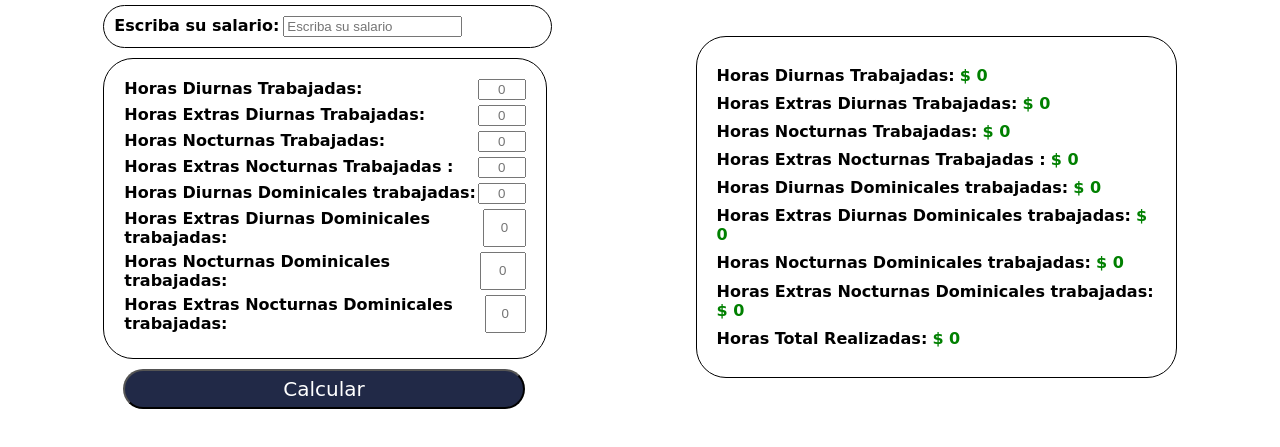
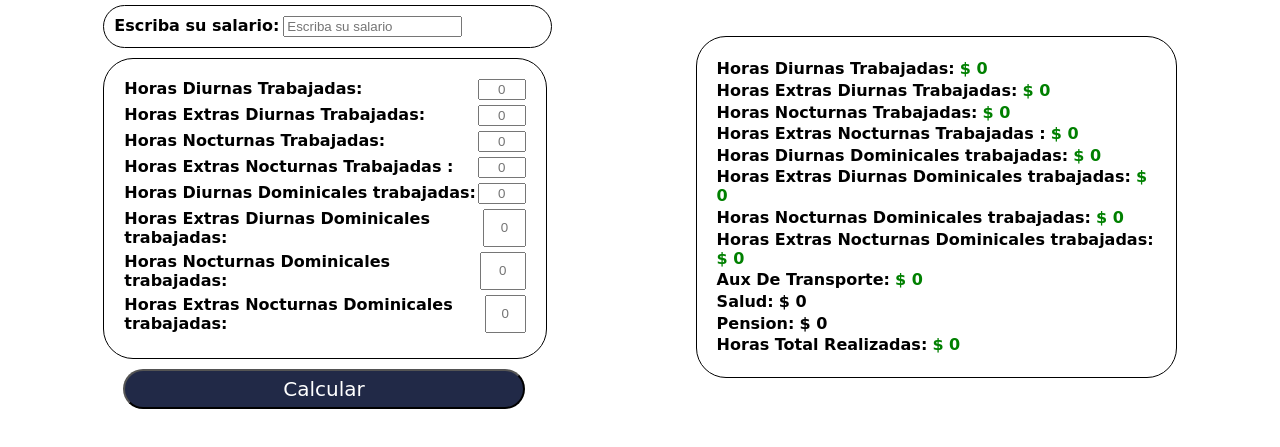
Before and after one commit to chucho49/horasextras, a plain HTML site: page Index.html in a window 1280 px wide. Shown: the part 69-516 px from the top of the page. Drawn offline with Linux system fonts and the light colour scheme; a web font is replaced by a local one.

Commit message:
Update Index.html

```diff
--- a/Index.html
+++ b/Index.html
@@ -12,7 +12,7 @@
     <link rel="preconnect" href="https://fonts.gstatic.com" crossorigin>
     <link href="https://fonts.googleapis.com/css2?family=Baloo+Chettan+2&display=swap" rel="stylesheet">
     <meta name="viewport" content="width=device-width, initial-scale=1.0">
-    <script src="main.js"></script>
+    <script src="./main.js"></script>
     <title>Calculadora De Horas Extras</title>
 </head>
 
@@ -94,50 +94,88 @@
         <div class="contenedor_2">
 
                 <span>
+
                     <label for="1">Horas Diurnas Trabajadas:</label>
                     <label class="color" id="ho_diurna_text" for="">$ 0</label>
+
                 </span>
 
                 <span>
+
                     <label for="">Horas Extras Diurnas Trabajadas:</label>
                     <label class="color" id="ho_ex_diurna_text" for="">$ 0</label>
+
                 </span>
 
                 <span>
+
                     <label for="">Horas Nocturnas Trabajadas:</label>
                     <label class="color" id="ho_noc_text" for="">$ 0</label>
+
                 </span>
 
                 <span>
+
                     <label for="">Horas Extras Nocturnas Trabajadas :</label>
                     <label class="color" id="ho_ex_noc_text" for="">$ 0</label>
+
                 </span>
 
                 <span>
+
                     <label for="">Horas Diurnas Dominicales trabajadas:</label>
                     <label class="color" id="ho_di_dominical_text" for="">$ 0</label>
+
                 </span>
 
                 <span>
+
                     <label for="">Horas Extras Diurnas Dominicales trabajadas:</label>
                     <label class="color" id="ho_ex_di_dominical_text" for="">$ 0</label>
+
                 </span>
 
                 <span>
+
                     <label for="">Horas Nocturnas Dominicales trabajadas:</label>
                     <label class="color" id="ho_noc_dominical_text" for="">$ 0</label>
+
                 </span>
 
                 <span>
+
                     <label for="">Horas Extras Nocturnas Dominicales trabajadas:</label>
                     <label class="color" id="Ho_ex_noc_dominical_text" for="">$ 0</label>
+
+                </span>
+
+                <span>
+
+                    <label for="">Aux De Transporte:</label>
+                    <label class="color" id="aux_Trans" for="">$ 0</label>
+
+                </span>
+
+                <span>
+
+                    <label for="">Salud:</label>
+                    <label class="color_deducidos" id="salud_" for="">$ 0</label>
+
+                </span>
+
+                <span>
+
+                    <label for="">Pension:</label>
+                    <label class="color_deducidos" id="pension_" for="">$ 0</label>
+
                 </span>
 
                 <span>
 
                     <label for="">Horas Total Realizadas:</label>
                     <label class="color" id="valor_total_text" for="">$ 0</label>
-                    </span>
+
+                </span>
 
 
         </div>
```
